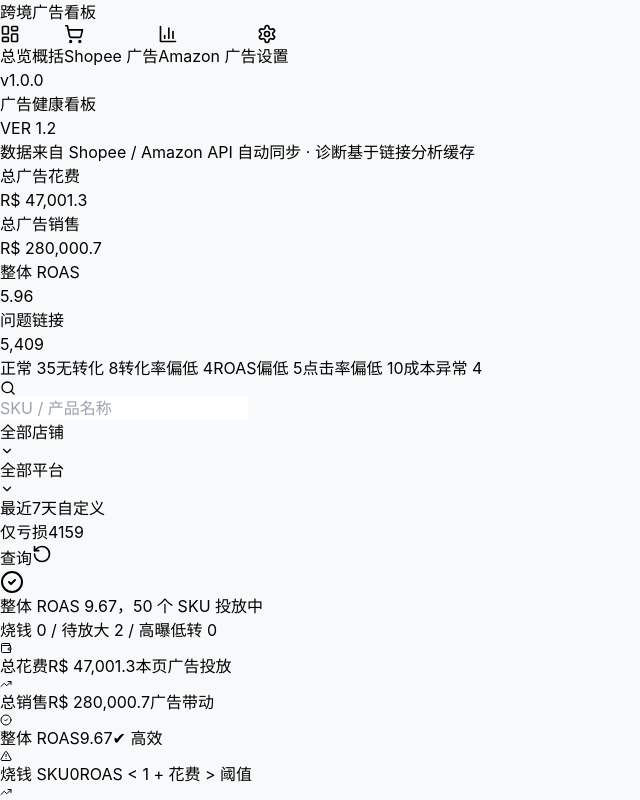
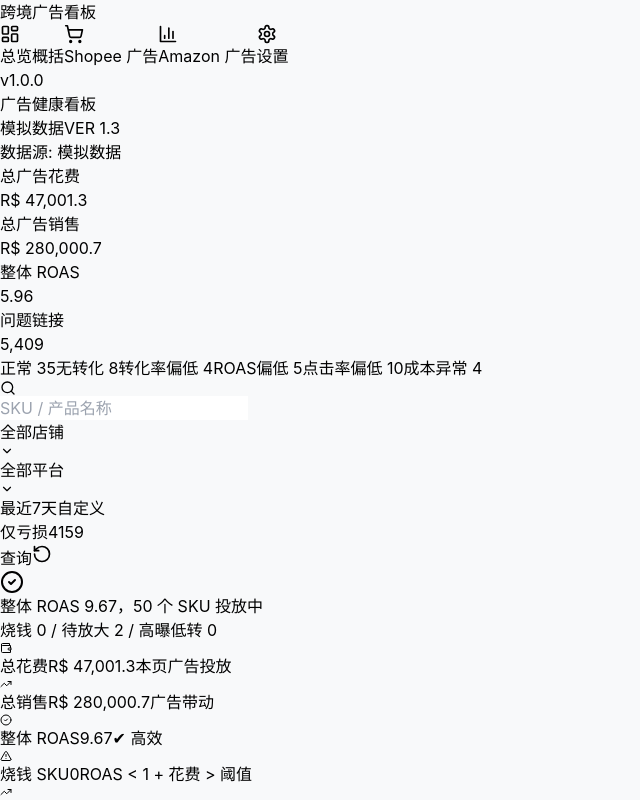
Before and after one commit to Zhouzezeze/ADS-SHOW, a React (Vite) app: page / in a window 1280 px wide. Shown: the top 800 px of the page, without its empty margins (0-640 px from the left). Built offline with nearby package versions, Linux system fonts and the light colour scheme.

Commit message:
feat: show data source and errors directly on dashboard

```diff
--- a/src/App.tsx
+++ b/src/App.tsx
@@ -22,7 +22,7 @@ function DashboardContent() {
 
   const [activeStatus, setActiveStatus] = useState<string>('全部');
   const [searchQuery, setSearchQuery] = useState('');
-  const { data: currentData, loading } = useAdData(activePlatform as Platform);
+  const { data: currentData, loading, isRealData, dataSource, error } = useAdData(activePlatform as Platform);
 
   const filteredProducts = useMemo(() => {
     if (!currentData || activePlatform === 'settings') return [];
@@ -76,9 +76,24 @@ function DashboardContent() {
                 <h1 className="text-2xl font-bold text-gray-800 flex items-center gap-2">
                   广告健康看板
                 </h1>
-                <span className="px-2 py-1 bg-blue-100 text-blue-600 text-[10px] font-bold rounded">VER 1.2</span>
+                <div className="flex items-center gap-2">
+                  {isRealData ? (
+                    <span className="px-2 py-1 bg-green-100 text-green-600 text-[10px] font-bold rounded flex items-center gap-1">
+                      <span className="w-1.5 h-1.5 bg-green-500 rounded-full animate-pulse"></span>
+                      真实数据
+                    </span>
+                  ) : (
+                    <span className="px-2 py-1 bg-orange-100 text-orange-600 text-[10px] font-bold rounded">
+                      模拟数据
+                    </span>
+                  )}
+                  <span className="px-2 py-1 bg-blue-100 text-blue-600 text-[10px] font-bold rounded">VER 1.3</span>
+                </div>
               </div>
-              <p className="text-gray-400 text-xs mt-1">数据来自 Shopee / Amazon API 自动同步 · 诊断基于链接分析缓存</p>
+              <p className="text-gray-400 text-xs mt-1">
+                数据源: {dataSource}
+                {error && <span className="text-red-500 ml-2">| 错误: {error}</span>}
+              </p>
             </header>
 
 
--- a/src/hooks/useAdData.ts
+++ b/src/hooks/useAdData.ts
@@ -6,6 +6,8 @@ export const useAdData = (platform: Platform) => {
   const [data, setData] = useState<PlatformData | null>(null);
   const [loading, setLoading] = useState(true);
   const [error, setError] = useState<string | null>(null);
+  const [isRealData, setIsRealData] = useState(false);
+  const [dataSource, setDataSource] = useState<string>('');
 
   useEffect(() => {
     if (platform === 'settings') {
@@ -15,10 +17,15 @@ export const useAdData = (platform: Platform) => {
 
     const loadData = async () => {
       setLoading(true);
+      setError(null);
       try {
         const result = await fetchAdData(platform);
-        setData(result);
-        setError(null);
+        setData(result.data);
+        setIsRealData(result.isReal);
+        setDataSource(result.source);
+        if (result.error) {
+          setError(result.error);
+        }
       } catch (err) {
         setError('加载广告数据失败');
       } finally {
@@ -29,5 +36,5 @@ export const useAdData = (platform: Platform) => {
     loadData();
   }, [platform]);
 
-  return { data, loading, error };
+  return { data, loading, error, isRealData, dataSource };
 };
--- a/src/services/api.ts
+++ b/src/services/api.ts
@@ -1,45 +1,70 @@
 import type { Platform, PlatformData } from '../types';
 import { shopeeMockData, amazonMockData } from '../mock/data';
 
-export const fetchAdData = async (platform: Platform): Promise<PlatformData> => {
-  console.log(`[Dashboard] Attempting to fetch data for: ${platform}`);
+interface FetchResult {
+  data: PlatformData;
+  isReal: boolean;
+  source: string;
+  error?: string;
+}
+
+export const fetchAdData = async (platform: Platform): Promise<FetchResult> => {
+  console.log(`[Dashboard] Fetching data for: ${platform}`);
 
   if (platform === 'shopee') {
     const shopId = localStorage.getItem('shopee_shop_id');
     const accessToken = localStorage.getItem('shopee_access_token');
 
-    console.log(`[Shopee] Auth Status - ShopID: ${shopId}, HasToken: ${!!accessToken}`);
+    console.log(`[Shopee] ShopID: ${shopId}, HasToken: ${!!accessToken}`);
 
     if (shopId && accessToken) {
       try {
         const response = await fetch(`/api/shopee/ads?shop_id=${shopId}&access_token=${accessToken}`);
+        const data = await response.json();
+        console.log('[Shopee] API Response:', data);
 
         if (!response.ok) {
-          const errorText = await response.text();
-          throw new Error(`HTTP ${response.status}: ${errorText}`);
+          return {
+            data: shopeeMockData,
+            isReal: false,
+            source: '模拟数据（API请求失败）',
+            error: data.error || `HTTP ${response.status}`
+          };
         }
 
-        const data = await response.json();
-        console.log('[Shopee] Real data received:', data);
-
         if (data && data.summary) {
-          // 如果真实数据拉取成功但某些字段为空（如产品列表），用 Mock 补充显示
           return {
+            data: {
               ...data,
               daily: data.daily?.length > 0 ? data.daily : shopeeMockData.daily,
               products: data.products?.length > 0 ? data.products : shopeeMockData.products,
+            },
+            isReal: true,
+            source: 'Shopee 真实数据'
           };
         }
       } catch (err: any) {
-        console.error('[Shopee] Real data fetch failed:', err.message);
+        return {
+          data: shopeeMockData,
+          isReal: false,
+          source: '模拟数据（网络错误）',
+          error: err.message
+        };
       }
     } else {
-      console.warn('[Shopee] Missing credentials, falling back to mock data.');
+      return {
+        data: shopeeMockData,
+        isReal: false,
+        source: '模拟数据（未授权）',
+        error: '缺少 Token 或 ShopID'
+      };
     }
-    return shopeeMockData;
+    return { data: shopeeMockData, isReal: false, source: '模拟数据' };
   }
 
-  if (platform === 'amazon') return amazonMockData;
+  if (platform === 'amazon') {
+    return { data: amazonMockData, isReal: false, source: '模拟数据（Amazon未接入）' };
+  }
 
   const totalSummary = {
     impressions: shopeeMockData.summary.impressions + amazonMockData.summary.impressions,
@@ -55,9 +80,13 @@ export const fetchAdData = async (platform: Platform): Promise<PlatformData> =>
   };
 
   return {
+    data: {
       summary: totalSummary,
       daily: shopeeMockData.daily,
       products: [...shopeeMockData.products, ...amazonMockData.products],
       diagnosis: shopeeMockData.diagnosis
+    },
+    isReal: false,
+    source: '模拟数据'
   };
 };
```
Lines whose indentation alone changed are shown as unchanged.
